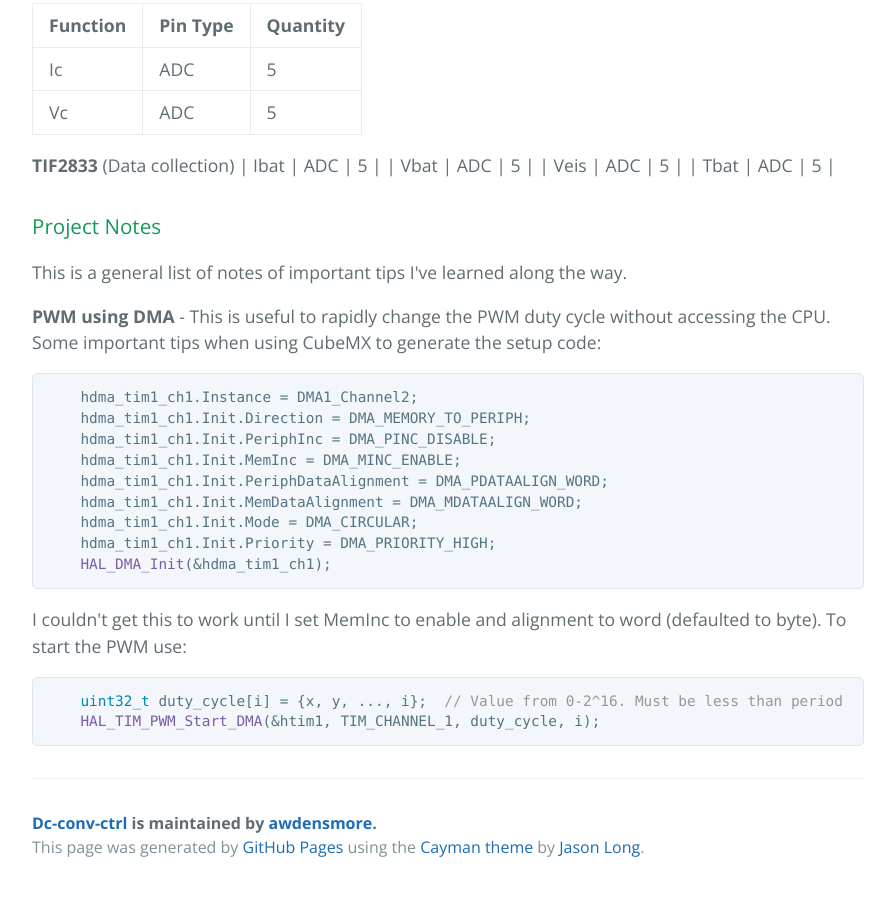
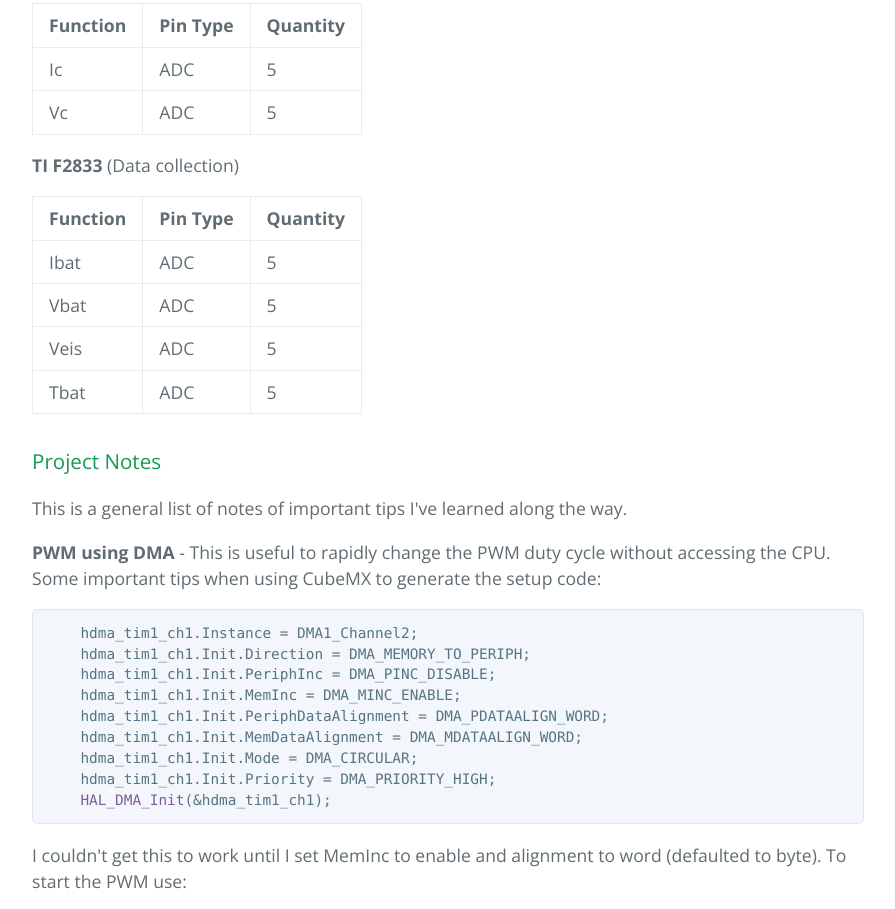
Before and after one commit to awdensmore/dc-conv-ctrl, a plain HTML site: page index.html in a window 1280 px wide. Shown: the part 1867-2776 px from the top of the page, without its empty margins (192-1087 px from the left). Drawn offline with nearby package versions, Linux system fonts and the light colour scheme.

Commit message:
Create gh-pages branch via GitHub

```diff
--- a/index.html
+++ b/index.html
@@ -24,7 +24,7 @@
 
 <p>The aim of the project is to characterize the behavior of VRLA batteries so that online estimates of state of charge (SoC) and state of health (SoH) can be made using simple measurements: voltage, current, temperature and impedance. To do so, this repo is a hardware/software project to implement an aging process during which the data is collected. After collection, it is processed using a machine learning technique to build a data-driven model of the battery behavior.</p>
 
-<p>This project is the work of the Power Electronics Research Group at the <a href="http://ee.uct.ac.za">University of Cape Town</a></p>
+<p>This project is the work of the Power Electronics Research Group at the <a href="http://www.ee.uct.ac.za">University of Cape Town</a></p>
 
 <h3>
 <a id="features" class="anchor" href="#features" aria-hidden="true"><span class="octicon octicon-link"></span></a>Features</h3>
@@ -140,11 +140,39 @@
 </tbody>
 </table>
 
-<p><strong>TIF2833</strong> (Data collection)
-| Ibat | ADC     | 5       |
-| Vbat | ADC     | 5       |
-| Veis | ADC     | 5       |
-| Tbat | ADC | 5 |</p>
+<p><strong>TI F2833</strong> (Data collection)</p>
+
+<table>
+<thead>
+<tr>
+<th>Function</th>
+<th>Pin Type</th>
+<th>Quantity</th>
+</tr>
+</thead>
+<tbody>
+<tr>
+<td>Ibat</td>
+<td>ADC</td>
+<td>5</td>
+</tr>
+<tr>
+<td>Vbat</td>
+<td>ADC</td>
+<td>5</td>
+</tr>
+<tr>
+<td>Veis</td>
+<td>ADC</td>
+<td>5</td>
+</tr>
+<tr>
+<td>Tbat</td>
+<td>ADC</td>
+<td>5</td>
+</tr>
+</tbody>
+</table>
 
 <h3>
 <a id="project-notes" class="anchor" href="#project-notes" aria-hidden="true"><span class="octicon octicon-link"></span></a>Project Notes</h3>
```
Also changed, not shown: params.json (+1 -1 lines).
